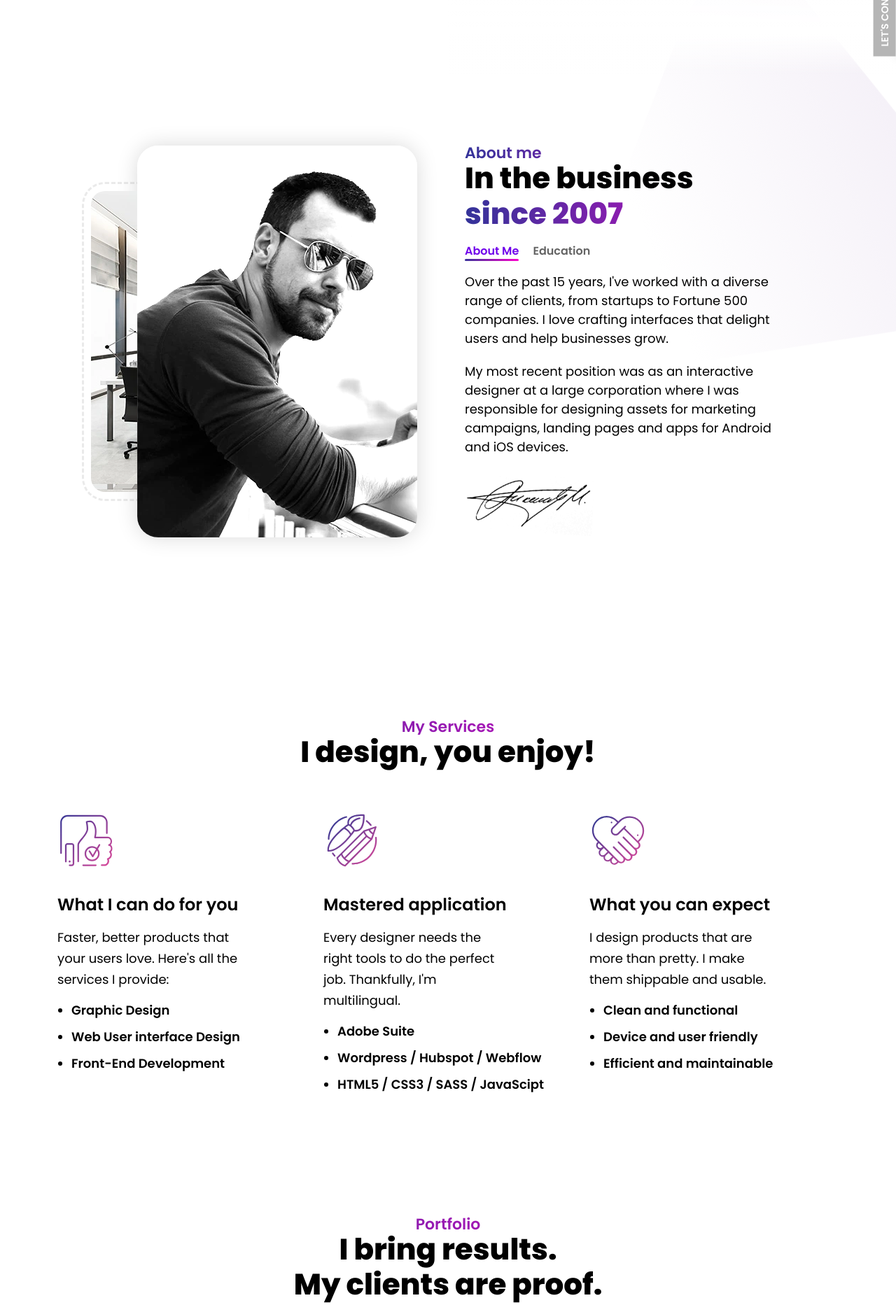
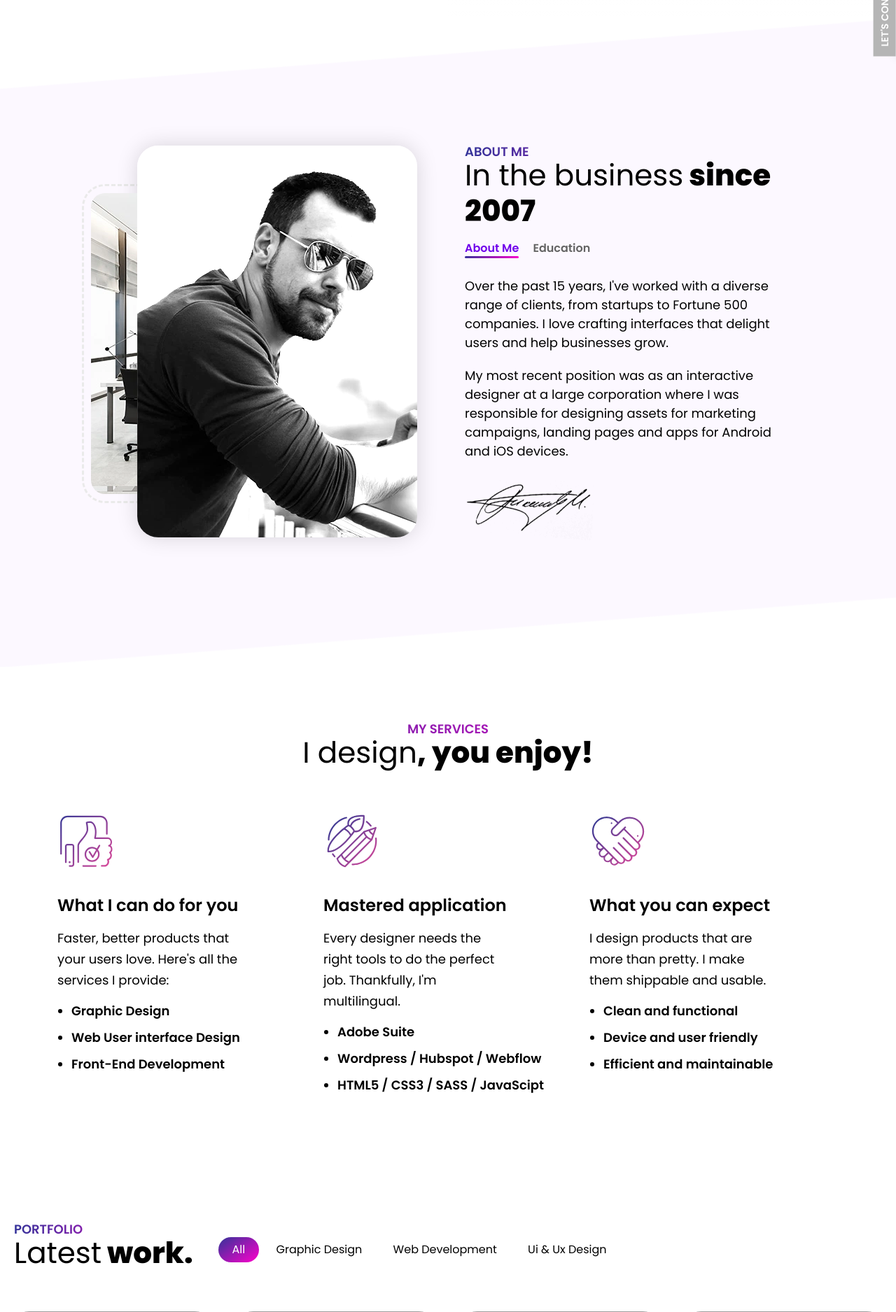
Before and after one commit to milanche7395/milan, a PHP site: page / in a window 1280 px wide. Shown: the part 720-2595 px from the top of the page at 70% size. Run offline with PHP 8.4, Linux system fonts and the light colour scheme; some libraries are stand-ins or nearby versions; grey boxes are pictures that could not be loaded.

Commit message:
css izmene

```diff
--- a/index.html
+++ b/index.html
@@ -128,7 +128,6 @@
     </section>
 
     <section id="about" class="about">
-        <img class="shape" src="img/shape.svg" alt="">
         <div class="container">
             <div class="row">
                 <div class="col-md-6 pe-4 about-img">
@@ -141,7 +140,7 @@
                 </div>
                 <div class="col-md-6 ps-4">
                     <span class="tagline">About me</span>
-                    <h2>In the business <span class="gradient-text">since 2007</span></h2>
+                    <h2><span>In the business</span> since 2007</h2>
                     <nav>
                         <div class="nav nav-tabs" id="nav-tab" role="tablist">
                             <a class="nav-link active" id="nav-home-tab" data-bs-toggle="tab" data-bs-target="#nav-home"
@@ -191,7 +190,7 @@
                                     2009 Now
                                 </div>
                                 <p>
-                                    Daily Self Education
+                                    Self Education
                                     <span>
                                         Courses & Internet
                                     </span>
@@ -209,7 +208,7 @@
             <div class="row">
                 <div class="col-12 title">
                     <span class="tagline">My Services</span>
-                    <h2>I design, you enjoy!</h2>
+                    <h2><span>I design</span>, you enjoy!</h2>
                 </div>
             </div>
             <div class="row my-services">
@@ -249,9 +248,12 @@
 
     <section id="work" class="work">
         <div class="container">
+            <div class="d-flex flex-row">
+                <div class="p-2">
                     <span class="tagline">Portfolio</span>
-            <h2>I bring results.<br>My clients are proof.</h2>
-
+                    <h2><span>Latest</span> work.</h2>
+                </div>
+                <div class="p-2">
                     <!-- Filter Gallery -->
                     <div class="filters">
                         <ul>
@@ -261,6 +263,11 @@
                             <li data-filter=".UiUx">Ui & Ux Design</li>
                         </ul>
                     </div>
+                </div>
+            </div>
+
+
+
 
             <div class="filters-content">
                 <div class="row grid gallery">
--- a/scss/main.scss
+++ b/scss/main.scss
@@ -173,7 +173,8 @@ body {
 
 span.tagline {
     @include gradient-text;
-    font-size: 22px;
+    font-size: 18px;
+    text-transform: uppercase;
     display: block;
     font-weight: 600;
 }
@@ -186,6 +187,9 @@ h2 {
     margin: 0 auto;
     margin-bottom: 60px;
     line-height: 120%;
+    span{
+        font-weight: 300;
+    }
 }
 
 .btn {
@@ -585,6 +589,18 @@ header {
     background-position: top right;
     background-size: auto;
 
+    &::after {
+        content: '';
+        width: 100%;
+        height: 185px;
+        width: 100%;
+        height: 100px;
+        position: absolute;
+        left: 0px;
+        bottom: 0;
+        background: linear-gradient(to right bottom, #fff 49%, #fcf8ff 50%);
+    }
+
     .container {
         padding-top: 80px;
         padding-bottom: 80px;
@@ -823,6 +839,7 @@ h1 {
 
     .gradient-text {
         @include gradient-text;
+        font-weight: 300;
     }
 
     span {
@@ -839,36 +856,23 @@ p {
 }
 
 .about {
-    background-position: top right;
-    background-size: auto;
+    background: #fcf8ff;
     position: relative;
     overflow: visible;
     padding: 80px 0;
 
-    .shape {
+    &::after {
+        content: '';
+        width: 100%;
+        height: 185px;
+        width: 100%;
+        height: 100px;
         position: absolute;
-        z-index: -1;
-        right: -80px;
-        top: -150px;
-        width: 45%;
-        animation: shaperotate linear infinite 35s;
-    }
-
-    // Animation
-    @keyframes shaperotate {
-        0% {
-            transform: rotate(0deg);
-        }
-
-        100% {
-            transform: rotate(360deg);
-        }
-    }
-
-    .gradient-text {
-        @include gradient-text;
-        display: block;
-    }
+        left: 0px;
+        bottom: -100px;
+        background: linear-gradient(to left top, #fff 49%, #fcf8ff 50%);
+    }
+
 
     h2 {
         text-align: left;
@@ -904,11 +908,11 @@ p {
             border-radius: 30px;
             box-shadow: 0 0 30px rgba(0, 0, 0, 0.15);
 
-            img{
+            img {
                 filter: grayscale(1) brightness(1.5);
                 transition: $main-transition;
 
-                &:hover{
+                &:hover {
                     filter: grayscale(0) brightness(1);
                 }
             }
@@ -923,7 +927,7 @@ p {
 
     .nav-tabs {
         border: none;
-        margin-bottom: 20px;
+        margin-bottom: 30px;
 
         .nav-link {
             cursor: pointer;
@@ -1103,8 +1107,13 @@ p {
         margin-top: 80px;
         text-align: center;
 
+        .tagline {
+            text-align: left;
+        }
+
         h2 {
             margin-bottom: 30px;
+            text-align: left;
         }
     }
 
@@ -1133,6 +1142,8 @@ p {
 
     .filters {
         text-align: center;
+        margin-top: 20px;
+        margin-left: 20px;
 
         ul {
             padding: 0;
@@ -1140,32 +1151,19 @@ p {
             li {
                 list-style: none;
                 display: inline-block;
-                padding: 20px 30px;
+                padding: 10px 20px;
                 cursor: pointer;
                 position: relative;
-
-                &:after {
-                    content: "";
-                    display: block;
-                    width: calc(0% - 60px);
-                    position: absolute;
-                    height: 2px;
+                border-radius: 100vmax;
+
+                &:hover {
+                 background: $gradient-background;
+                 color: $light;
+                }
+
+                &.active {
                     background: $gradient-background;
-                    transition: width 350ms ease-out;
-                }
-
-                &:hover {
-
-                    &:after {
-                        width: calc(100% - 60px);
-                        transition: width 350ms ease-out;
-                    }
-                }
-
-                &.active {
-                    &:after {
-                        width: calc(100% - 60px);
-                    }
+                    color: $light;
                 }
             }
         }
```
Also changed, not shown: dist/css/main.min.css, 1 other file. Lines whose indentation alone changed are shown as unchanged.
